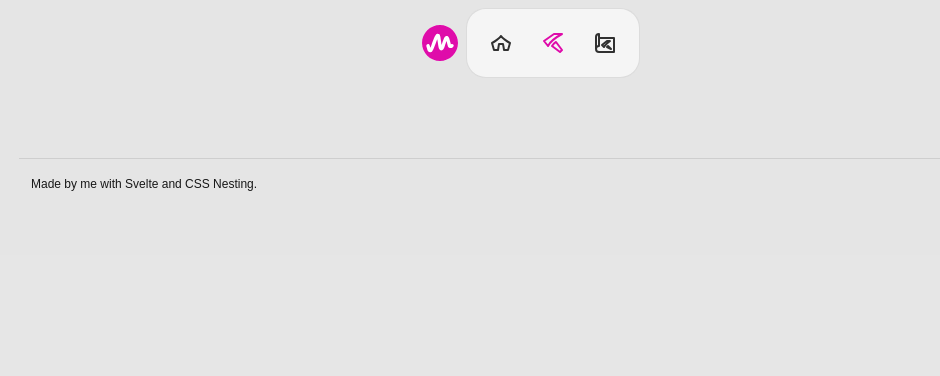
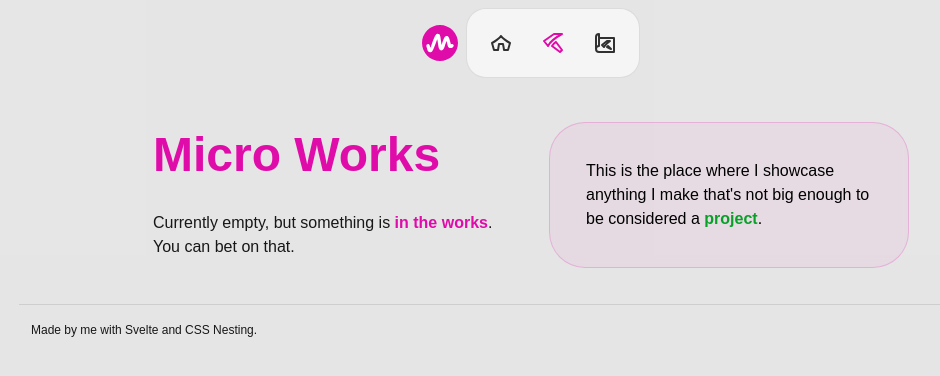
Before and after one commit to matovius/martin, a SvelteKit app: page /micro-works in a window 1280 px wide. Shown: the top 376 px of the page, without its empty margins (109-1049 px from the left). Built offline with nearby package versions, Linux system fonts and the light colour scheme.

Commit message:
Add preliminary content

```diff
--- a/src/routes/micro-works/+page.svelte
+++ b/src/routes/micro-works/+page.svelte
@@ -7,6 +7,63 @@
 
 <main class="main">
 	<div>
-		<div />
+		<div class="hero-section">
+			<div>
+				<h1 class="h1 font-rubik">Micro Works</h1>
+				<p class="p1">
+					Currently empty, but something is
+					<strong>in the works</strong>. You can bet on that.
+				</p>
+			</div>
+			<article class="card">
+				<p class="p1">
+					This is the place where I showcase anything I make that's not big enough to be considered
+					a <strong>project</strong>.
+				</p>
+			</article>
+		</div>
 	</div>
 </main>
+
+<style>
+	.hero-section {
+		width: 100%;
+		display: flex;
+		flex-direction: column;
+		justify-content: center;
+		align-items: center;
+		gap: 2.25rem /* 36px */;
+
+		@media (min-width: 680px) {
+			flex-direction: row;
+		}
+
+		& > div {
+			max-width: 22.5rem /* 360px */;
+			display: flex;
+			flex-direction: column;
+			gap: 2rem /* 32px */;
+
+			& > p.p1 > strong {
+				color: hsl(315, 90%, 46%);
+			}
+		}
+
+		& h1.h1 {
+			color: hsl(315, 90%, 46%);
+		}
+
+		& > .card {
+			color: hsl(0, 0%, 0%);
+			max-width: 22.5rem /* 360px */;
+			border-color: hsl(315, 90%, 46%, 0.2);
+			background: hsl(315, 90%, 46%, 0.05);
+			backdrop-filter: blur(4px);
+			position: relative;
+
+			& > p.p1 > strong {
+				color: hsl(133, 90%, 33%);
+			}
+		}
+	}
+</style>
```
